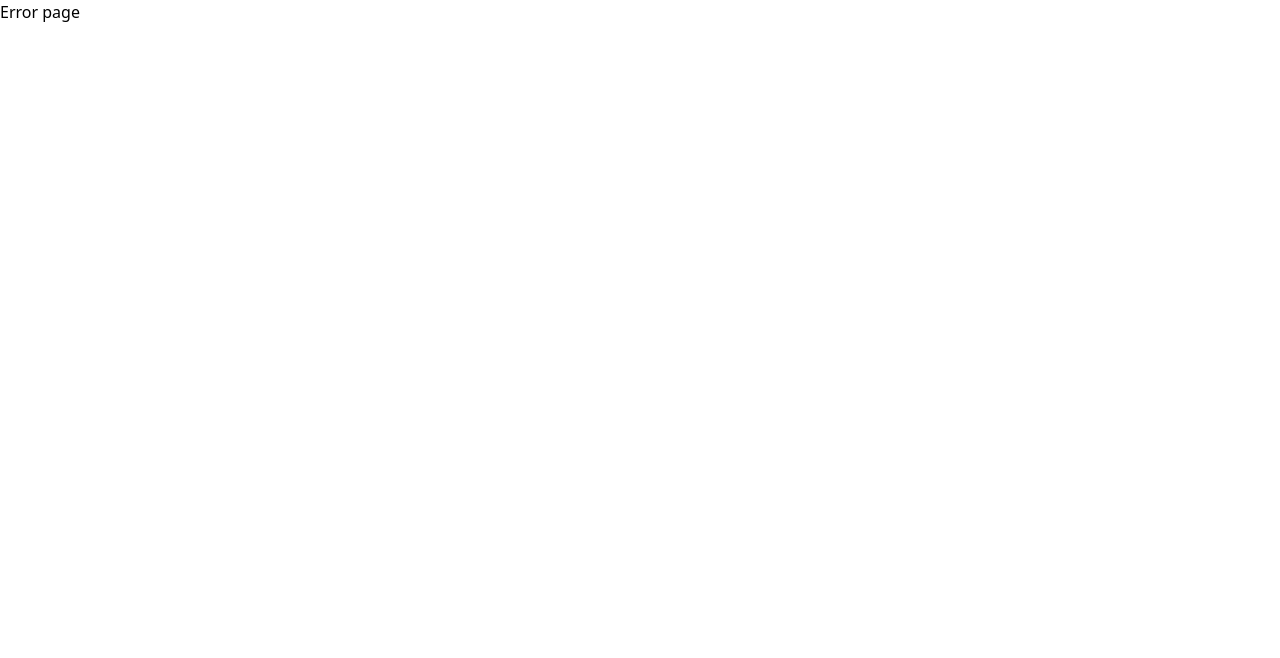
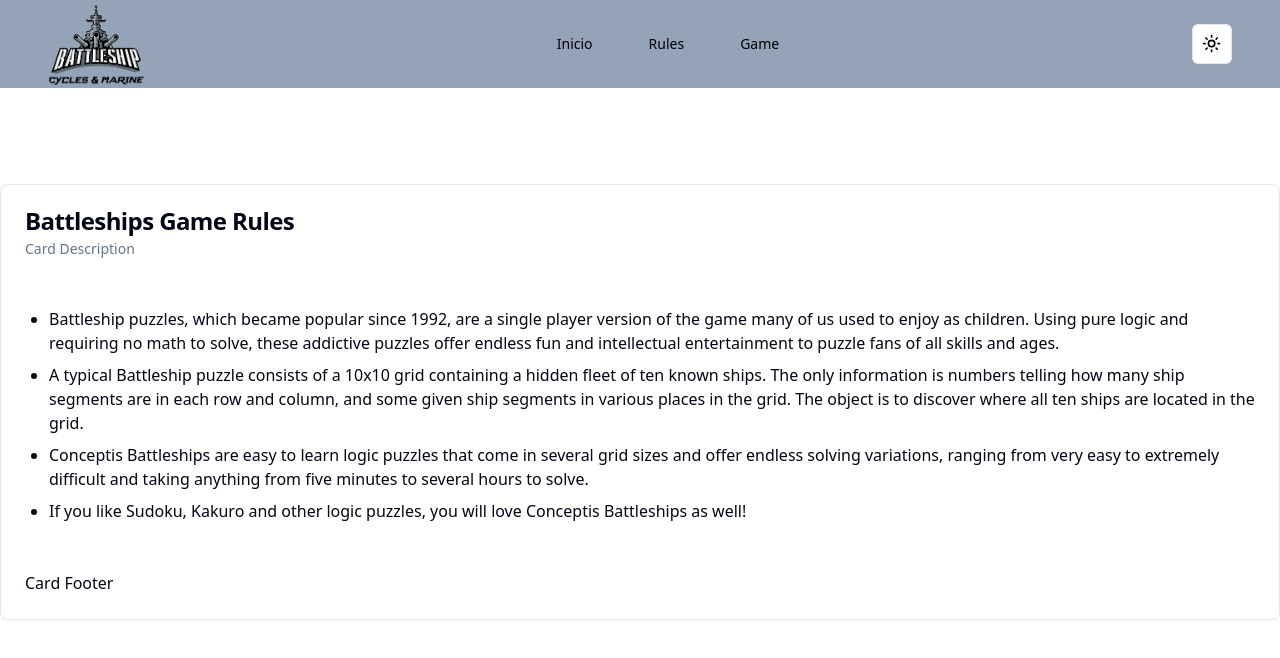
Before and after one commit to Thoraker/Battleships-vs-PC, a React (Vite) app: page /rules in a window 1280 px wide. Before the commit this address had no page. Shown: the top 658 px of the page. Built offline with nearby package versions, Linux system fonts and the light colour scheme.

Commit message:
Adding dark mode, header and routes

```diff
--- a/package.json
+++ b/package.json
@@ -13,6 +13,7 @@
     "@radix-ui/react-dialog": "^1.0.5",
     "@radix-ui/react-dropdown-menu": "^2.0.6",
     "@radix-ui/react-slot": "^1.0.2",
+    "@radix-ui/react-switch": "^1.0.3",
     "class-variance-authority": "^0.7.0",
     "clsx": "^2.0.0",
     "localforage": "^1.10.0",
--- a/src/App.tsx
+++ b/src/App.tsx
@@ -1,14 +1,18 @@
 import { ThemeProvider } from "@/components/theme-provider"
 import { Outlet } from "react-router-dom"
+import Header from "./components/header"
 
 function App() {
   return (
     <>
-    <ThemeProvider defaultTheme="dark" storageKey="vite-ui-theme">
-      <Outlet />
-    </ThemeProvider>
+      <ThemeProvider defaultTheme="light" storageKey="vite-ui-theme">
+        <main className='dark:bg-gray-900/70 dark:text-white h-screen flex flex-col'>
+          <Header />
+          <Outlet />
+        </main>
+      </ThemeProvider >
     </>
   )
 }
 
-export default App
+export default App;
--- a/src/components/container.tsx
+++ b/src/components/container.tsx
@@ -1,10 +1,10 @@
 type ContainerProps = {
     children: React.ReactNode;
     props?: React.HTMLAttributes<HTMLDivElement>;
-  };
+};
 
-function Container({ children, ...props }: ContainerProps) {
-    return(
+function Container({ children, ...props }: ContainerProps): JSX.Element {
+    return (
         <>
             <div className="flex mx-auto w-full max-w-7xl" {...props}>
                 {children}
--- a/src/components/header.tsx
+++ b/src/components/header.tsx
@@ -1,4 +1,3 @@
-
 import {
     Sheet,
     SheetContent,
@@ -9,26 +8,79 @@ import {
 } from "@/components/ui/sheet"
 
 import Container from "./container";
+import { Menu } from "lucide-react";
+import { Button } from "./ui/button";
+import { Link } from "react-router-dom";
+import { ModeToggle } from "./mode-toggle";
 
-function Header() {
+const routes = [
+    {
+        "to": "/",
+        "label": "Inicio"
+    },
+    {
+        "to": "/rules",
+        "label": "Rules"
+    },
+    {
+        "to": "/game",
+        "label": "Game"
+    }
+]
+
+function Header(): JSX.Element {
     return (
-        <>
+        <header className="sm:flex sm:justify-between py-3 px-4 bg-slate-400 dark:dark:bg-slate-950">
             <Container>
+                <div className="relative px-4 sm:px-6 lg:px-8 flex h-16 items-center justify-between w-full">
+                    <div className="flex items-center" id="header-logo">
                         <Sheet>
-                    <SheetTrigger>Open</SheetTrigger>
-                    <SheetContent>
-                        <SheetHeader>
-                            <SheetTitle>Are you sure absolutely sure?</SheetTitle>
+                            <SheetTrigger>
+                                <Menu className="h-6 w-6 md:hidden" />
+                            </SheetTrigger>
+                            <SheetContent side="left" className="w-80 sm:w-96 bg-white dark:bg-black  dark:text-white">
+                                <SheetHeader className="mb-12">
+                                    <SheetTitle>Battleships Game</SheetTitle>
                                     <SheetDescription>
-                                This action cannot be undone. This will permanently delete your account
-                                and remove your data from our servers.
                                     </SheetDescription>
                                 </SheetHeader>
+                                <nav className="mx-6 flex items-center space-x-4 lg:space-x-6 hidden md:block">
+                                    {routes.map((route, index) => (
+                                        <Button asChild variant="ghost" key={index}>
+                                            <Link to={route.to} className="block px-2 py-1 text-lg">
+                                                {route.label}
+                                            </Link>
+                                        </Button>
+                                    ))}
+                                </nav>
                             </SheetContent>
                         </Sheet>
+                        <Link to="/" className="ml-4 lg:ml-0">
+                            <h1 className="text-xl font-bold">
+                                <img
+                                    src="src/assets/battleshipcycles-logo.png"
+                                    alt="Logo Battlehips"
+                                    className="w-24 rounded-lg"
+                                />
+                            </h1>
+                        </Link>
+                    </div>
+                    <nav className="mx-6 flex items-center space-x-4 lg:space-x-6 hidden md:block">
+                        {routes.map((route, index) => (
+                            <Button asChild variant="ghost" key={index}>
+                                <Link to={route.to} className="block px-2 py-1 text-lg">
+                                    {route.label}
+                                </Link>
+                            </Button>
+                        ))}
+                    </nav>
+                    <div>
+                        <ModeToggle />
+                    </div>
+                </div>
 
             </Container>
-        </>
+        </header>
     )
 }
 
--- a/src/components/theme-provider.tsx
+++ b/src/components/theme-provider.tsx
@@ -36,7 +36,7 @@ export function ThemeProvider({
     root.classList.remove("light", "dark")
 
     if (theme === "system") {
-      const systemTheme = window.matchMedia("(prefers-color-scheme: dark)")
+      const systemTheme = window.matchMedia("(prefers-color-scheme: ligth)")
         .matches
         ? "dark"
         : "light"
--- /dev/null
+++ b/src/components/ui/switch.tsx
@@ -0,0 +1,27 @@
+import * as React from "react"
+import * as SwitchPrimitives from "@radix-ui/react-switch"
+
+import { cn } from "@/lib/utils"
+
+const Switch = React.forwardRef<
+  React.ElementRef<typeof SwitchPrimitives.Root>,
+  React.ComponentPropsWithoutRef<typeof SwitchPrimitives.Root>
+>(({ className, ...props }, ref) => (
+  <SwitchPrimitives.Root
+    className={cn(
+      "peer inline-flex h-[24px] w-[44px] shrink-0 cursor-pointer items-center rounded-full border-2 border-transparent transition-colors focus-visible:outline-none focus-visible:ring-2 focus-visible:ring-slate-950 focus-visible:ring-offset-2 focus-visible:ring-offset-white disabled:cursor-not-allowed disabled:opacity-50 data-[state=checked]:bg-slate-900 data-[state=unchecked]:bg-slate-200 dark:focus-visible:ring-slate-300 dark:focus-visible:ring-offset-slate-950 dark:data-[state=checked]:bg-slate-50 dark:data-[state=unchecked]:bg-slate-800",
+      className
+    )}
+    {...props}
+    ref={ref}
+  >
+    <SwitchPrimitives.Thumb
+      className={cn(
+        "pointer-events-none block h-5 w-5 rounded-full bg-white shadow-lg ring-0 transition-transform data-[state=checked]:translate-x-5 data-[state=unchecked]:translate-x-0 dark:bg-slate-950"
+      )}
+    />
+  </SwitchPrimitives.Root>
+))
+Switch.displayName = SwitchPrimitives.Root.displayName
+
+export { Switch }
--- a/src/data/Storage.tsx
+++ b/src/data/storage.tsx
@@ -5,9 +5,9 @@ interface CpuBoardTypes {
     Guess?: (index: number) => void
 }
 
-const cpuBoardStore = create<CpuBoardTypes>()((set) => (
+export const cpuBoardStore = create<CpuBoardTypes>()((set) => (
     {
         CpuBoard: Array(100).fill(0),
-        Guess: (index: number) =>
+        Guess: () => set((state) => ({ CpuBoard: state.CpuBoard }))
     }
-))
+));
--- /dev/null
+++ b/src/pages/RulesPage.tsx
@@ -0,0 +1,38 @@
+import Container from "@/components/container"
+import { Card, CardContent, CardDescription, CardFooter, CardHeader, CardTitle } from "@/components/ui/card"
+
+function RulesPage(): JSX.Element {
+    return (
+        <>
+            <Container>
+                <Card className="mt-24">
+                    <CardHeader>
+                        <CardTitle>Battleships Game Rules</CardTitle>
+                        <CardDescription>Card Description</CardDescription>
+                    </CardHeader>
+                    <CardContent>
+                        <ul className="my-6 ml-6 list-disc [&>li]:mt-2">
+                            <li>
+                                Battleship puzzles, which became popular since 1992, are a single player version of the game many of us used to enjoy as children. Using pure logic and requiring no math to solve, these addictive puzzles offer endless fun and intellectual entertainment to puzzle fans of all skills and ages.
+                            </li>
+                            <li>
+                                A typical Battleship puzzle consists of a 10x10 grid containing a hidden fleet of ten known ships. The only information is numbers telling how many ship segments are in each row and column, and some given ship segments in various places in the grid. The object is to discover where all ten ships are located in the grid.
+                            </li>
+                            <li>
+                                Conceptis Battleships are easy to learn logic puzzles that come in several grid sizes and offer endless solving variations, ranging from very easy to extremely difficult and taking anything from five minutes to several hours to solve.
+                            </li>
+                            <li>
+                                If you like Sudoku, Kakuro and other logic puzzles, you will love Conceptis Battleships as well!
+                            </li>
+                        </ul>
+                    </CardContent>
+                    <CardFooter>
+                        <p>Card Footer</p>
+                    </CardFooter>
+                </Card>
+            </Container>
+        </>
+    )
+}
+
+export default RulesPage;
```
Also changed, not shown: src/main.tsx (+14 -1 lines), src/pages/HomePage.tsx (+4 -6 lines), src/assets/battleshipcycles-logo.png (added), 1 other file (tests, documents, lock files or other folders). Lines whose indentation alone changed are shown as unchanged.
